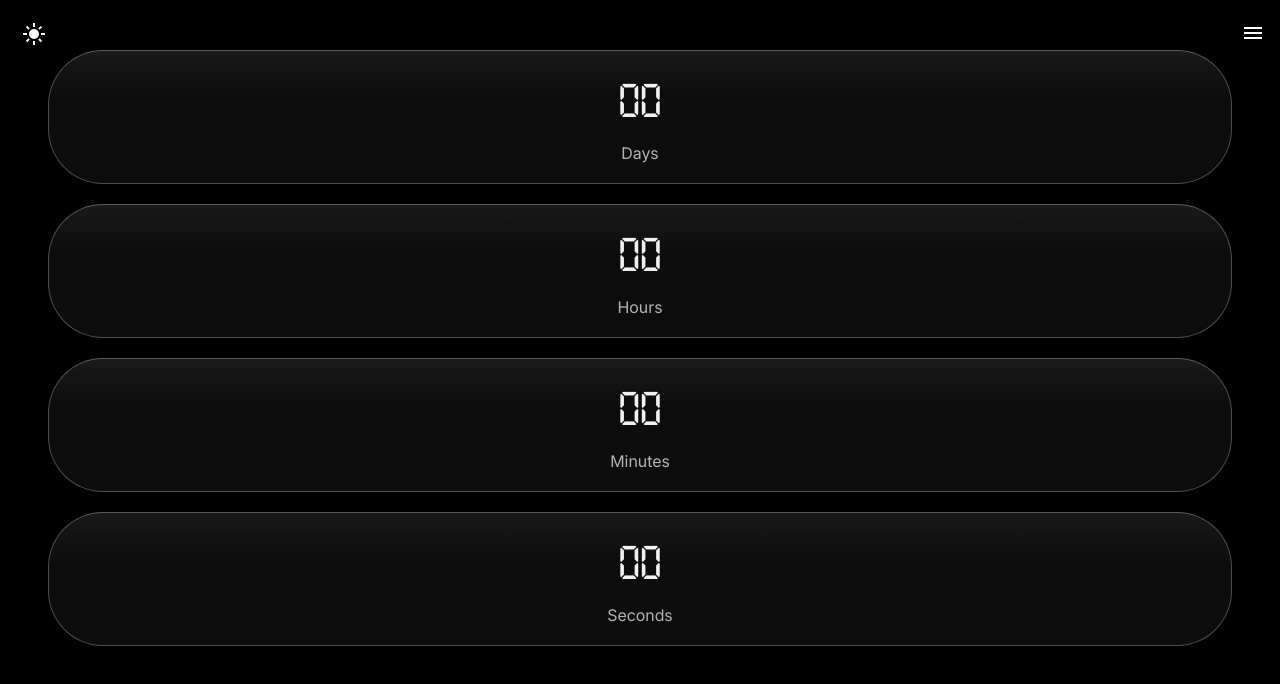
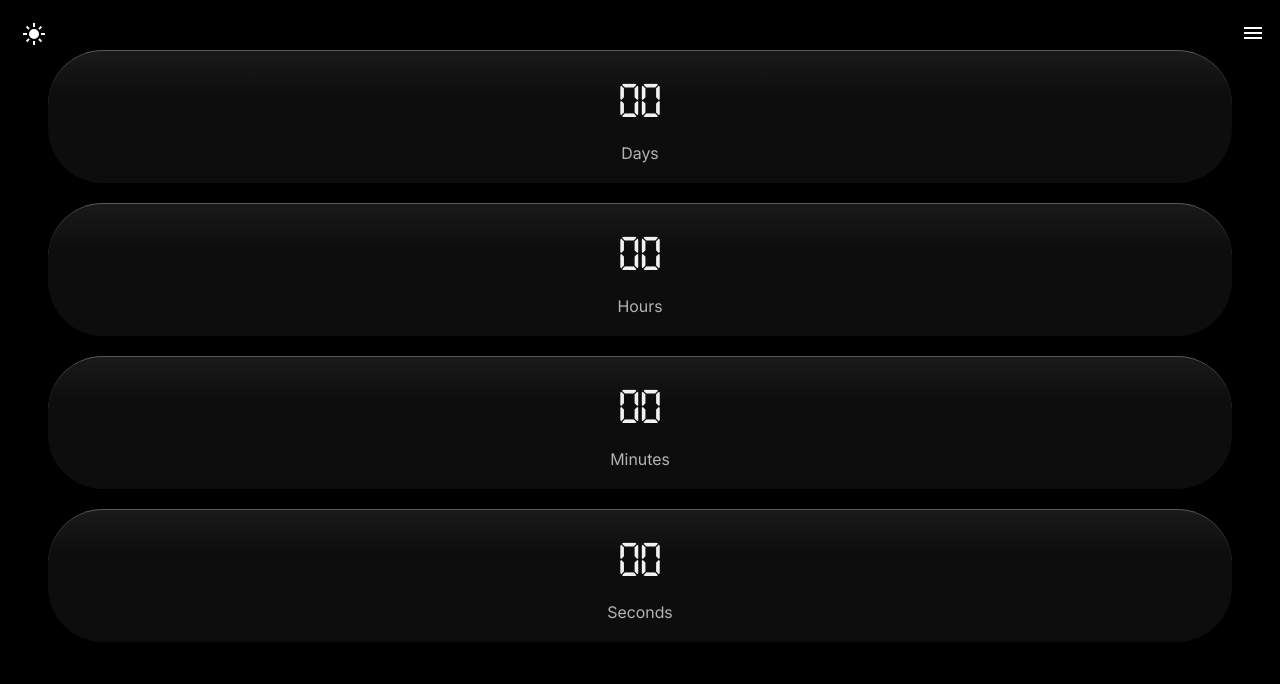
Before and after one commit to lebuckman/the-everything-clock, a plain HTML site: page index.html in a window 1280 px wide. Drawn offline with nearby package versions, Linux system fonts and the light colour scheme.

Commit message:
Adjust border visual

```diff
--- a/style.css
+++ b/style.css
@@ -14,10 +14,8 @@
     --bg-light: hsl(0 0% 10%);
     --text: hsl(0 0% 95%);
     --text-muted: hsl(0 0% 70%);
-    --border: hsl(0 0% 30%);
     --gradient: linear-gradient(0deg, var(--bg) 65%, var(--bg-light));
     --highlight: hsl(0 0% 35%);
-    --border-card: solid 1px var(--border);
     --shadow: 0px 2px 2px hsla(0, 0%, 0%, 0.07),
         0px 4px 4px hsla(0, 0%, 0%, 0.15);
 }
@@ -96,8 +94,7 @@ body {
     padding: 18px 40px;
     border-radius: 55px;
     background: var(--gradient);
-    border: var(--border-card);
-    border-top-color: var(--highlight);
+    border-top: 1px solid var(--highlight);
     box-shadow: var(--shadow);
 }
 
```
